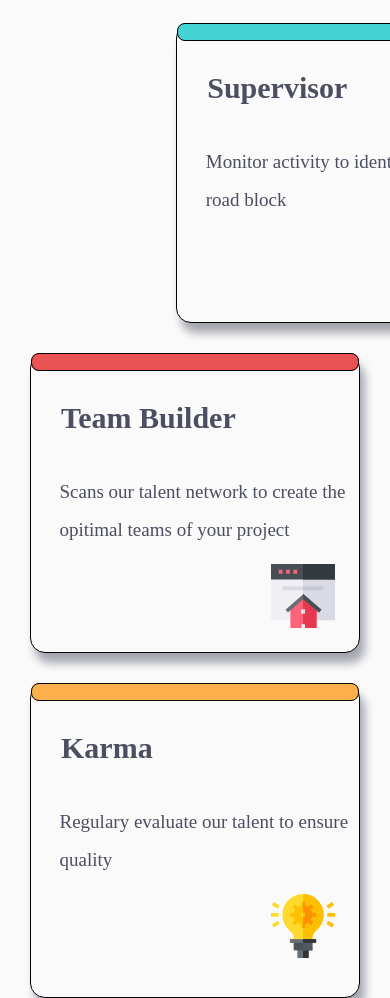
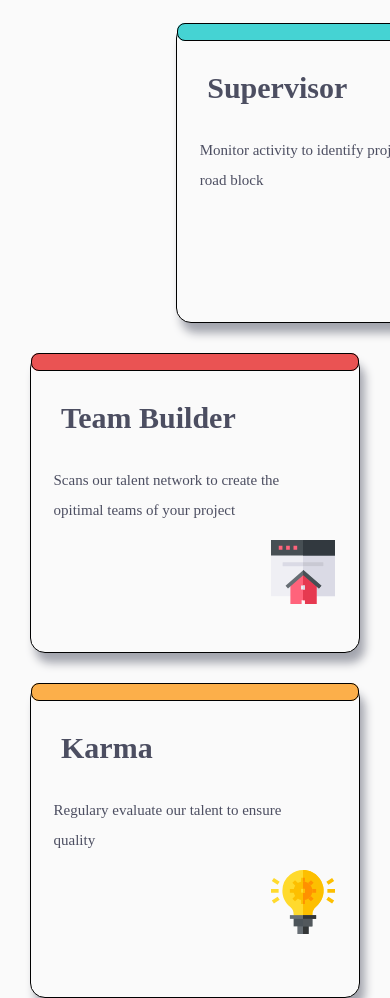
Before and after one commit to tee-15/Four-card, a plain HTML site: page index.html in a window 390 px wide. Shown: the part 960-1958 px from the top of the page. Drawn offline with Linux system fonts and the light colour scheme; a web font is replaced by a local one.

Commit message:
added changes

```diff
--- a/css/queries.css
+++ b/css/queries.css
@@ -59,7 +59,7 @@
         margin-left: 1.5em;
         margin-top: 2em;
         color: hsl(234, 12%, 34%);
-        font-size: 19px;
+        font-size: 15px;
     }
     .builder {
         margin-top: 6em;
@@ -167,7 +167,7 @@
         margin-left: 1.5em;
         margin-top: 2em;
         color: hsl(234, 12%, 34%);
-        font-size: 19px;
+        font-size: 15px;
     }
     .builder {
         margin-top: 6em;
```
